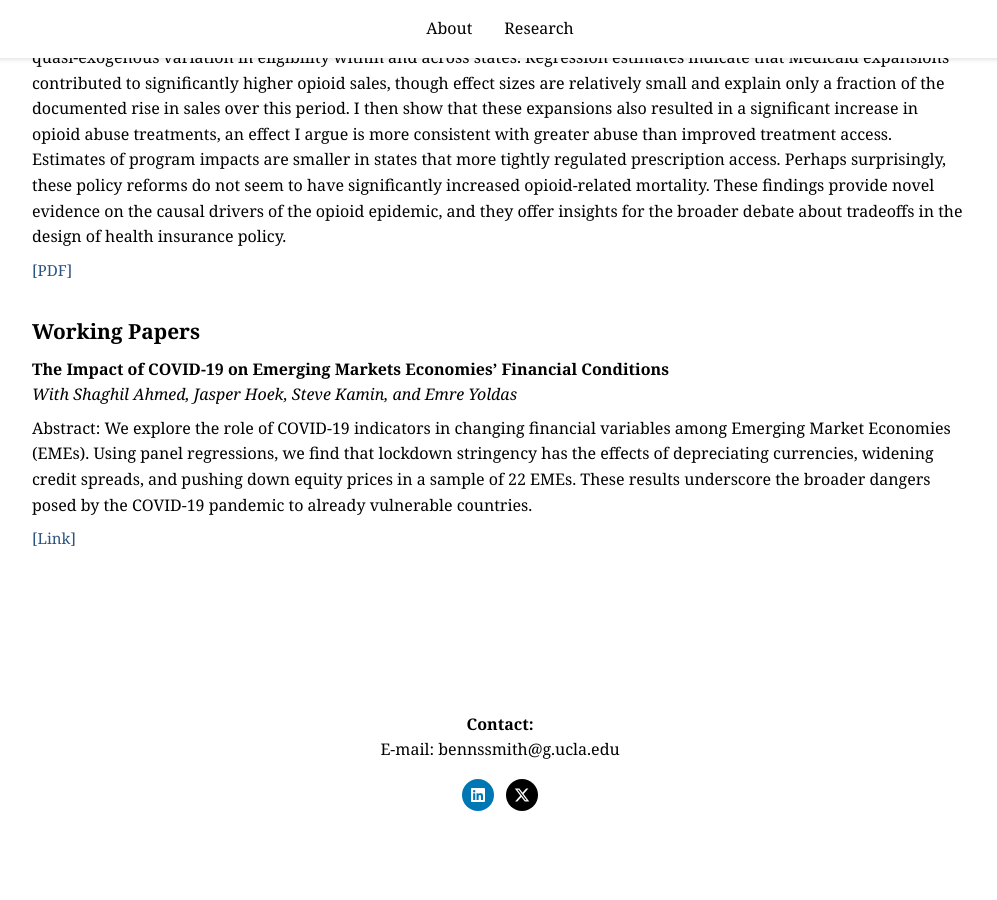
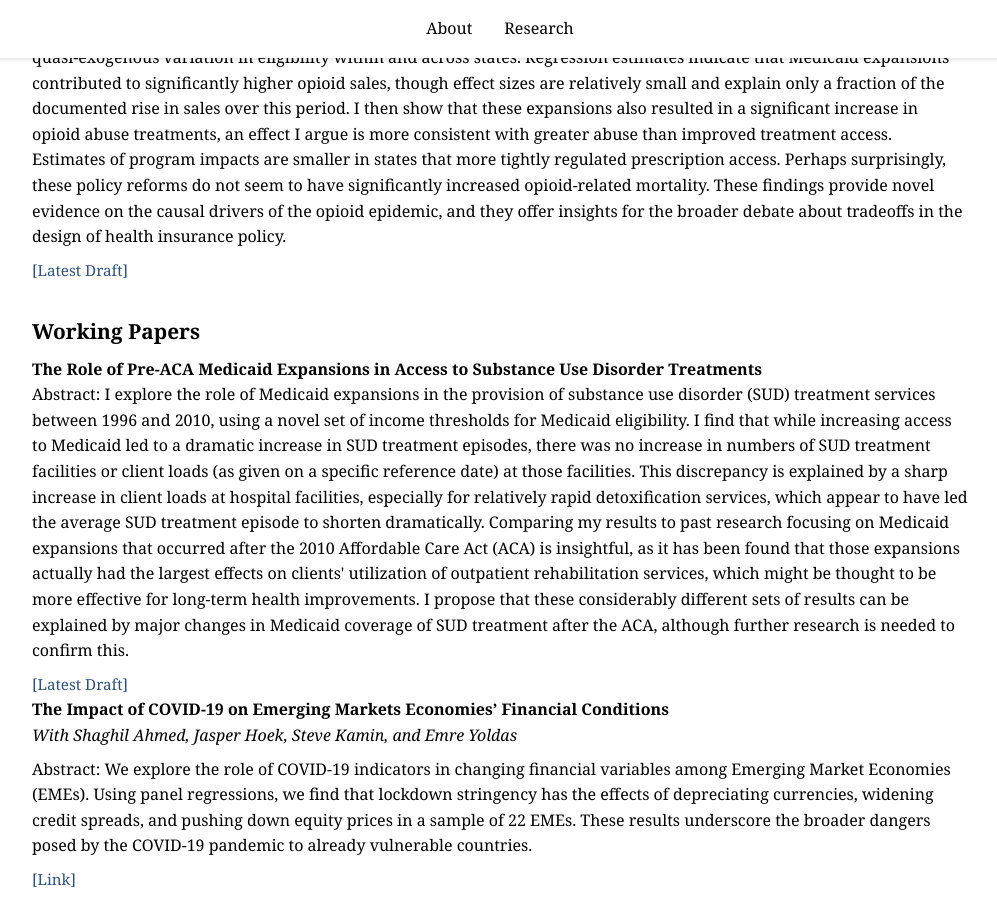
Before and after one commit to bnssmith/bnssmith.github.io, a Jekyll site: the page research.html, which Jekyll copies as it is, in a window 1280 px wide and 900 px high, scrolled down 455 px. Shown: the whole window, without its empty margins (140-1137 px from the left). Built offline with Jekyll 4.4.1, drawn with Linux system fonts in a browser that asks for light colours; before the commit the page ends 1298 px from its top, so only the background shows below that.

Commit message:
Update research.html
Add chapter 2

```diff
--- a/research.html
+++ b/research.html
@@ -228,7 +228,7 @@
                 <p>Abstract: I examine the role of Medicaid in fueling the early opioid epidemic, between 1996 and 2010. To do so, I construct a novel database of Medicaid policy reforms in the late 1990s and 2000s, a period marked by substantial changes to program eligibility, and I link these reforms to a range of data on opioid sales, abuse treatment, and use-related mortality. To address endogeneity of program eligibility, my empirical strategy uses two simulated instrumental variables that isolate quasi-exogenous variation in eligibility within and across states. Regression estimates indicate that Medicaid expansions contributed to significantly higher opioid sales, though effect sizes are relatively small and explain only a fraction of the documented rise in sales over this period. I then show that these expansions also resulted in a significant increase in opioid abuse treatments, an effect I argue is more consistent with greater abuse than improved treatment access. Estimates of program impacts are smaller in states that more tightly regulated prescription access. Perhaps surprisingly, these policy reforms do not seem to have significantly increased opioid-related mortality. These findings provide novel evidence on the causal drivers of the opioid epidemic, and they offer insights for the broader debate about tradeoffs in the design of health insurance policy.</p>
                 <!-- <p>[Draft coming soon]</p> -->
                 <div class="paper-links">
-                    <a href="https://drive.google.com/file/d/1PUbB0jKcL7YbeFIJvfPCb0PILrFu_DHt/preview">[PDF]</a>
+                    <a href="https://drive.google.com/file/d/1PUbB0jKcL7YbeFIJvfPCb0PILrFu_DHt/preview">[Latest Draft]</a>
                     <!-- <a href="#">[Slides]</a> -->
                 </div>
             </div>
@@ -237,6 +237,13 @@
 
             <div class="research-item">
                 <h3>Working Papers</h3>
+
+                <p class="paper-title">The Role of Pre-ACA Medicaid Expansions in Access to Substance Use Disorder Treatments</p>
+                <p>Abstract: I explore the role of Medicaid expansions in the provision of substance use disorder (SUD) treatment services between 1996 and 2010, using a novel set of income thresholds for Medicaid eligibility. I find that while increasing access to Medicaid led to a dramatic increase in SUD treatment episodes, there was no increase in numbers of SUD treatment facilities or client loads (as given on a specific reference date) at those facilities. This discrepancy is explained by a sharp increase in client loads at hospital facilities, especially for relatively rapid detoxification services, which appear to have led the average SUD treatment episode to shorten dramatically. Comparing my results to past research focusing on Medicaid expansions that occurred after the 2010 Affordable Care Act (ACA) is insightful, as it has been found that those expansions actually had the largest effects on clients' utilization of outpatient rehabilitation services, which might be thought to be more effective for long-term health improvements. I propose that these considerably different sets of results can be explained by major changes in Medicaid coverage of SUD treatment after the ACA, although further research is needed to confirm this.</p>
+                <div class="paper-links">
+                    <a href="https://drive.google.com/file/d/1qeQSYEuecepJemEN7CY9i6rZbsYkFCJd/preview">[Latest Draft]</a>
+                </div>
+
                 <p class="paper-title">The Impact of COVID-19 on Emerging Markets Economies’ Financial Conditions</p>
                 <p class="coauthors">With Shaghil Ahmed, Jasper Hoek, Steve Kamin, and Emre Yoldas</p>
                 <p>Abstract: We explore the role of COVID-19 indicators in changing financial variables among Emerging Market Economies (EMEs). Using panel regressions, we find that lockdown stringency has the effects of depreciating currencies, widening credit spreads, and pushing down equity prices in a sample of 22 EMEs. These results underscore the broader dangers posed by the COVID-19 pandemic to already vulnerable countries.</p>
```
